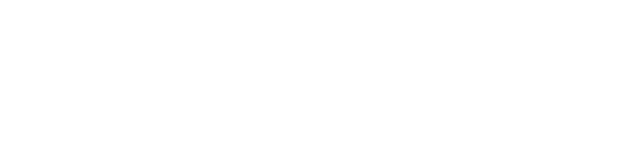
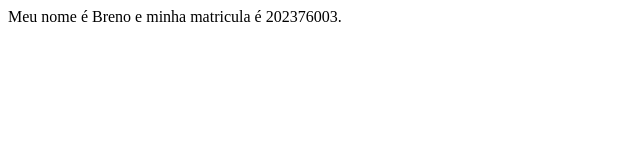
Before and after one commit to ufjf-dcc202/ufjf-dcc202-2023-3-a-atv2-C9BrenoFR, a plain HTML site: page index.html in a window 1280 px wide. Shown: the whole page, without its empty margins (0-640 px from the left). Drawn offline with Linux system fonts and the light colour scheme.

Commit message:
adiciona conteudo inicial

```diff
--- a/index.html
+++ b/index.html
@@ -3,9 +3,9 @@
 <head>
     <meta charset="UTF-8">
     <meta name="viewport" content="width=device-width, initial-scale=1.0">
-    <title>Document</title>
+    <title>dcc202 Atividade 2</title>
 </head>
 <body>
-
+    Meu nome é Breno e minha matricula é 202376003.
 </body>
 </html>
```
